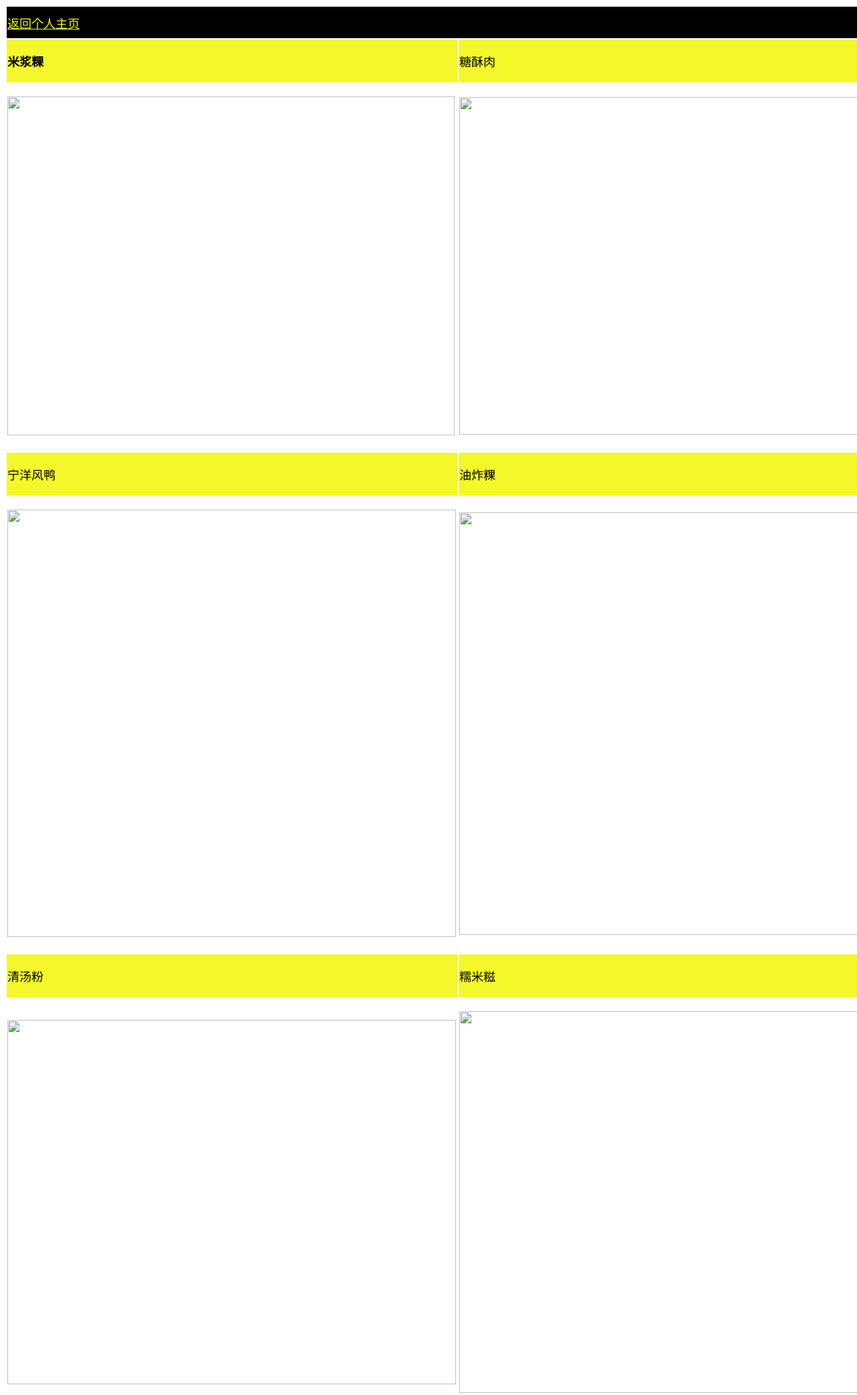
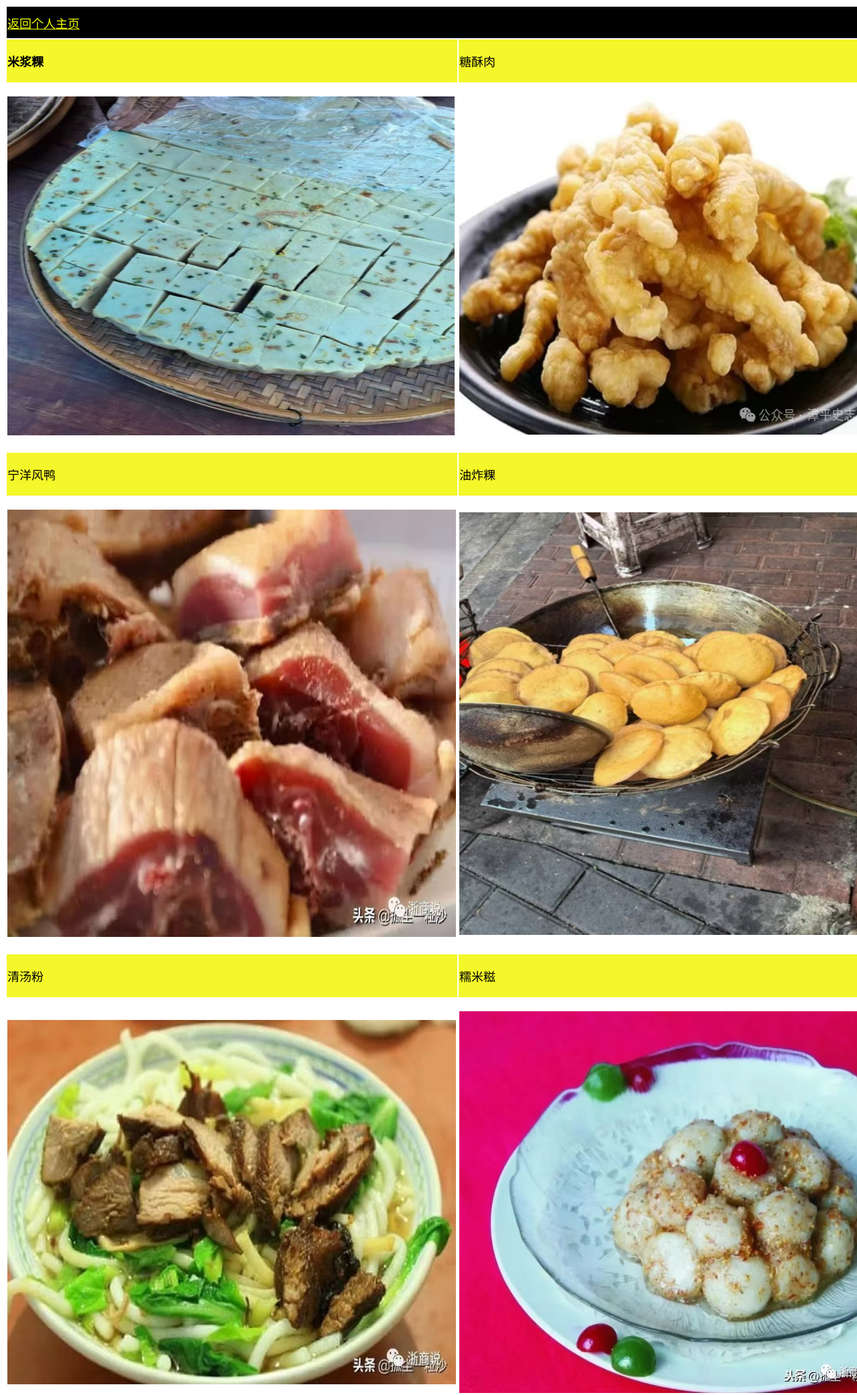
Before and after one commit to JC-T-Jue/zhuyijue, a plain HTML site: page web/eat.html in a window 1280 px wide. Shown: the top 2083 px of the page at 67% size. Drawn offline with Linux system fonts and the light colour scheme.

Commit message:
Update eat.html

```diff
--- a/web/eat.html
+++ b/web/eat.html
@@ -37,32 +37,32 @@ a:visited {
       <td width="629" bgcolor="#F4F729"><p>糖酥肉</p></td>
     </tr>
     <tr>
-      <td height="247"><p><img src="file:///E|/aaa/image/米浆果.jpg" width="668" height="506" alt=""/></p></td>
-      <td><p><img src="file:///E|/aaa/image/糖酥肉.jpg" width="631" height="504" alt=""/></p></td>
+      <td height="247"><p><img src="../image/米浆果.jpg" width="668" height="506" alt=""/></p></td>
+      <td><p><img src="../image/糖酥肉.jpg" width="631" height="504" alt=""/></p></td>
     </tr>
     <tr>
       <td height="45" bgcolor="#F4F729"><p>宁洋风鸭</p></td>
       <td bgcolor="#F4F729"><p>油炸粿</p></td>
     </tr>
     <tr>
-      <td height="321"><p><img src="file:///E|/aaa/image/宁洋风鸭.jpg" width="670" height="638" alt=""/></p></td>
-      <td><p><img src="file:///E|/aaa/image/油炸粿.jpg" width="630" height="631" alt=""/></p></td>
+      <td height="321"><p><img src="../image/宁洋风鸭.jpg" width="670" height="638" alt=""/></p></td>
+      <td><p><img src="../image/油炸粿.jpg" width="630" height="631" alt=""/></p></td>
     </tr>
     <tr>
       <td bgcolor="#F4F729"><p>清汤粉</p></td>
       <td height="45" bgcolor="#F4F729"><p>糯米糍</p></td>
     </tr>
     <tr>
-      <td height="408"><p><img src="file:///E|/aaa/image/清汤粉.jpg" width="670" height="544" alt=""/></p></td>
-      <td><p><img src="file:///E|/aaa/image/糯米糍.jpg" width="633" height="570" alt=""/></p></td>
+      <td height="408"><p><img src="../image/清汤粉.jpg" width="670" height="544" alt=""/></p></td>
+      <td><p><img src="../image/糯米糍.jpg" width="633" height="570" alt=""/></p></td>
     </tr>
     <tr>
       <td height="45" bgcolor="#F4F729"><p>风鸭糊</p></td>
       <td height="45" bgcolor="#F4F729"><p>萝卜糕</p></td>
     </tr>
     <tr>
-      <td height="643"><p><img src="file:///E|/aaa/image/风鸭糊.jpg" width="668" height="623" alt=""/></p></td>
-      <td><p><img src="file:///E|/aaa/image/萝卜糕.jpg" width="625" height="624" alt=""/></p></td>
+      <td height="643"><p><img src="../image/风鸭糊.jpg" width="668" height="623" alt=""/></p></td>
+      <td><p><img src="../image/萝卜糕.jpg" width="625" height="624" alt=""/></p></td>
     </tr>
   </tbody>
 </table>
```
